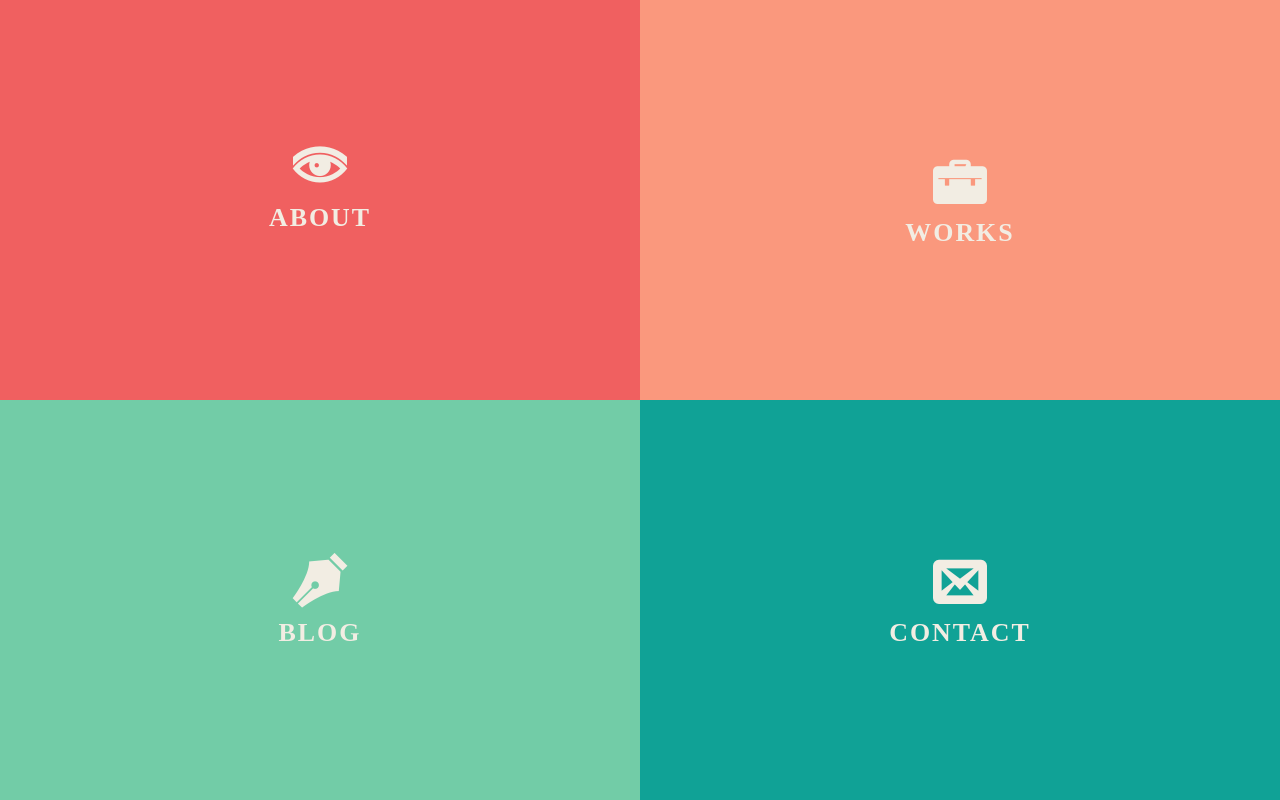
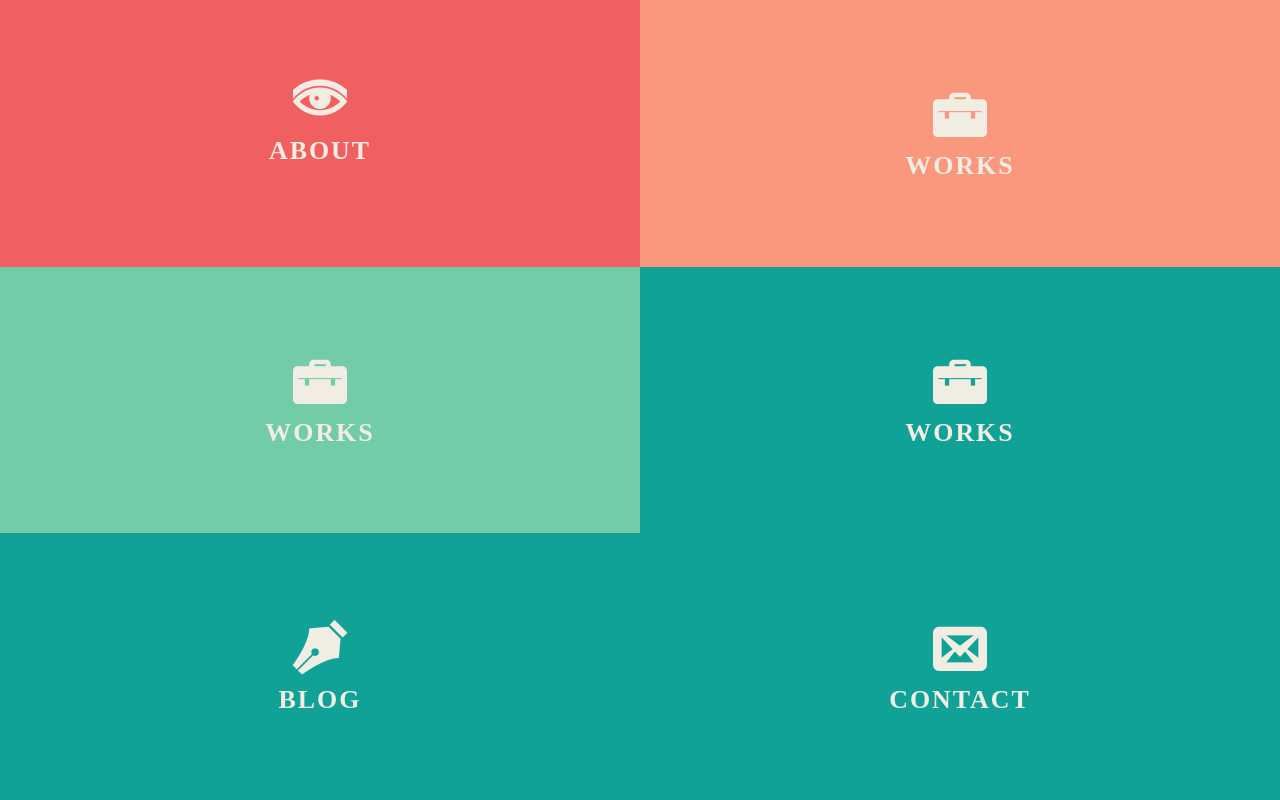
Before and after one commit to ITM6/charte, a PHP site: page / in a window 1280 px wide. Run offline with PHP 8.4, Linux system fonts and the light colour scheme; some libraries are stand-ins or nearby versions.

Commit message:
Add two new cases for value

```diff
--- a/css/component.css
+++ b/css/component.css
@@ -55,7 +55,7 @@ a:hover {
 .bl-main > section {
 	position: absolute;
 	width: 50%;
-	height: 50%;
+	height: 33.3333%;
 }
 
 .bl-main > section:first-child {
@@ -71,13 +71,25 @@ a:hover {
 }
 
 .bl-main > section:nth-child(3) {
-	top: 50%;
+	top: 33.3333%;
 	left: 0;
 	background: #72CCA7;
 }
 
 .bl-main > section:nth-child(4) {
-	top: 50%;
+	top: 33.3333%;
+	left: 50%;
+	background: #10A296;
+}
+
+.bl-main > section:nth-child(5) {
+	top: 66.6666%;
+	left: 0;
+	background: #10A296;
+}
+
+.bl-main > section:nth-child(6) {
+	top: 66.6666%;
 	left: 50%;
 	background: #10A296;
 }
--- a/index.html
+++ b/index.html
@@ -26,6 +26,40 @@
 							<a href="http://tympanus.net/Development/ResponsiveMultiLevelMenu/"><strong>&laquo; Previous Demo</strong></a> |
 							<a href="http://tympanus.net/codrops/?p=14783"><strong>Back to the Codrops Article</strong></a>
 						</p>
+					</div>
+					<span class="bl-icon bl-icon-close"></span>
+				</section>
+				<section id="bl-work-section">
+					<div class="bl-box">
+						<h2 class="bl-icon bl-icon-works">Works</h2>
+					</div>
+					<div class="bl-content">
+						<h2>My Works</h2>
+						<p>Mung bean maize dandelion sea lettuce catsear bunya nuts ricebean tatsoi caulie horseradish pea.</p>
+						<ul id="bl-work-items">
+							<li data-panel="panel-1"><a href="#"><img src="images/1.jpg" /></a></li>
+							<li data-panel="panel-2"><a href="#"><img src="images/2.jpg" /></a></li>
+							<li data-panel="panel-3"><a href="#"><img src="images/3.jpg" /></a></li>
+							<li data-panel="panel-4"><a href="#"><img src="images/4.jpg" /></a></li>
+						</ul>
+						<p>Illustrations by <a href="http://dribbble.com/isaac317/click">Isaac Montemayor</a></p>
+					</div>
+					<span class="bl-icon bl-icon-close"></span>
+				</section>
+				<section id="bl-work-section">
+					<div class="bl-box">
+						<h2 class="bl-icon bl-icon-works">Works</h2>
+					</div>
+					<div class="bl-content">
+						<h2>My Works</h2>
+						<p>Mung bean maize dandelion sea lettuce catsear bunya nuts ricebean tatsoi caulie horseradish pea.</p>
+						<ul id="bl-work-items">
+							<li data-panel="panel-1"><a href="#"><img src="images/1.jpg" /></a></li>
+							<li data-panel="panel-2"><a href="#"><img src="images/2.jpg" /></a></li>
+							<li data-panel="panel-3"><a href="#"><img src="images/3.jpg" /></a></li>
+							<li data-panel="panel-4"><a href="#"><img src="images/4.jpg" /></a></li>
+						</ul>
+						<p>Illustrations by <a href="http://dribbble.com/isaac317/click">Isaac Montemayor</a></p>
 					</div>
 					<span class="bl-icon bl-icon-close"></span>
 				</section>
```
